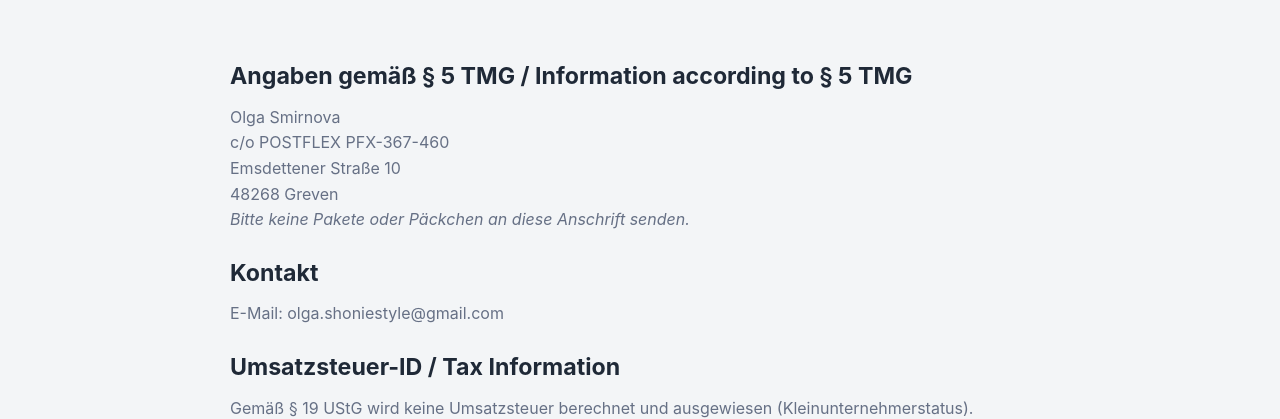
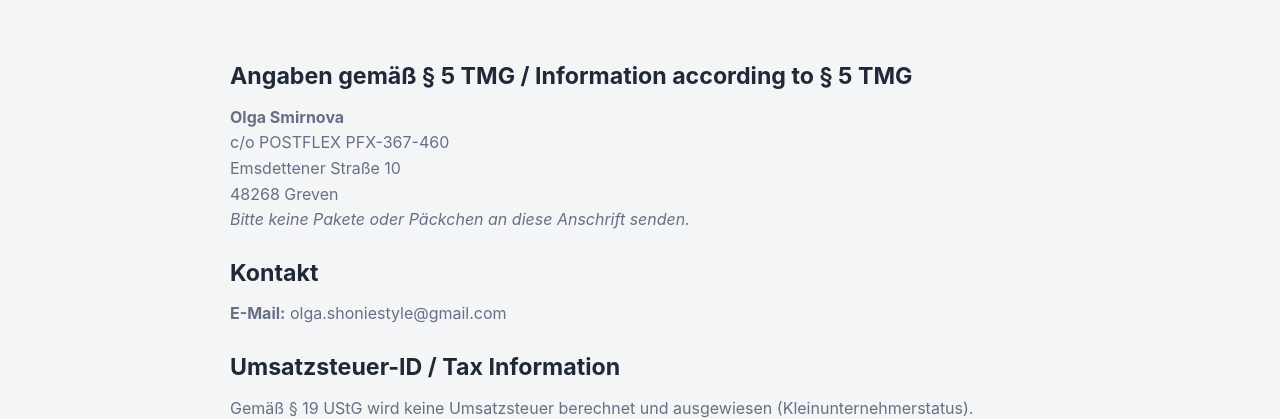
Before and after one commit to ShonieStyle/shoniestyle.github.io, a Jekyll site: the page built from impressum.md, in a window 1280 px wide. Shown: the part 324-743 px from the top of the page. Built offline with Jekyll 4.4.1, drawn with Linux system fonts in a browser that asks for light colours; part of the change alters nothing that is shown.

```diff
--- a/impressum.md
+++ b/impressum.md
@@ -8,14 +8,14 @@ permalink: /impressum/
 ---
 
 ### Angaben gemäß § 5 TMG / Information according to § 5 TMG
-Olga Smirnova<br>
+**Olga Smirnova**<br>
 c/o POSTFLEX PFX-367-460<br>
 Emsdettener Straße 10<br>
 48268 Greven<br>
 *Bitte keine Pakete oder Päckchen an diese Anschrift senden.*
 
 ### Kontakt
-E-Mail:  olga.shoniestyle@gmail.com
+**E-Mail:**  olga.shoniestyle@gmail.com
 
 ### Umsatzsteuer-ID / Tax Information
 Gemäß § 19 UStG wird keine Umsatzsteuer berechnet und ausgewiesen (Kleinunternehmerstatus).
```
